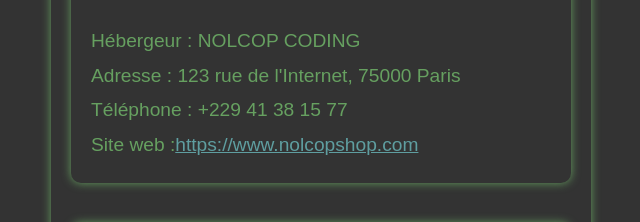
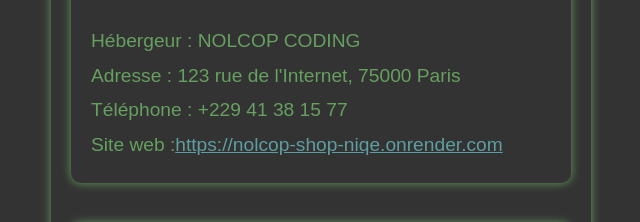
Before and after one commit to NOLCOP-CODING-GIT/nolcop-shop, a React (Vite) app in the folder frontend/: page /MENTIONS-LEGALES in a window 1280 px wide. Shown: the part 900-1122 px from the top of the page, without its empty margins (319-959 px from the left). Built offline with nearby package versions, Linux system fonts and the light colour scheme.

Commit message:
Mise à jour

```diff
--- a/frontend/src/index.css
+++ b/frontend/src/index.css
@@ -541,7 +541,6 @@
     display: flex;
     align-items: center;
     justify-content: center;
-    flex-direction: column;
     gap: 10px;
   }
   .footer-links a {
@@ -561,6 +560,6 @@
     cursor: pointer;
   }
   #footerTitle {
-    font-size: 0.8em;
+    display: none;
   }
 }
--- a/frontend/src/pages/MentionsLegales.jsx
+++ b/frontend/src/pages/MentionsLegales.jsx
@@ -39,8 +39,8 @@
             Téléphone : +229 41 38 15 77
             <br />
             Site web :
-            <Link style={{color:"#5f9ea0"}} to="" target="_blank" rel="noopener noreferrer">
-              https://www.nolcopshop.com
+            <Link style={{color:"#5f9ea0"}} to="https://nolcop-shop-niqe.onrender.com" target="_blank" rel="noopener noreferrer">
+              https://nolcop-shop-niqe.onrender.com
             </Link>
           </p>
         </section>
```
